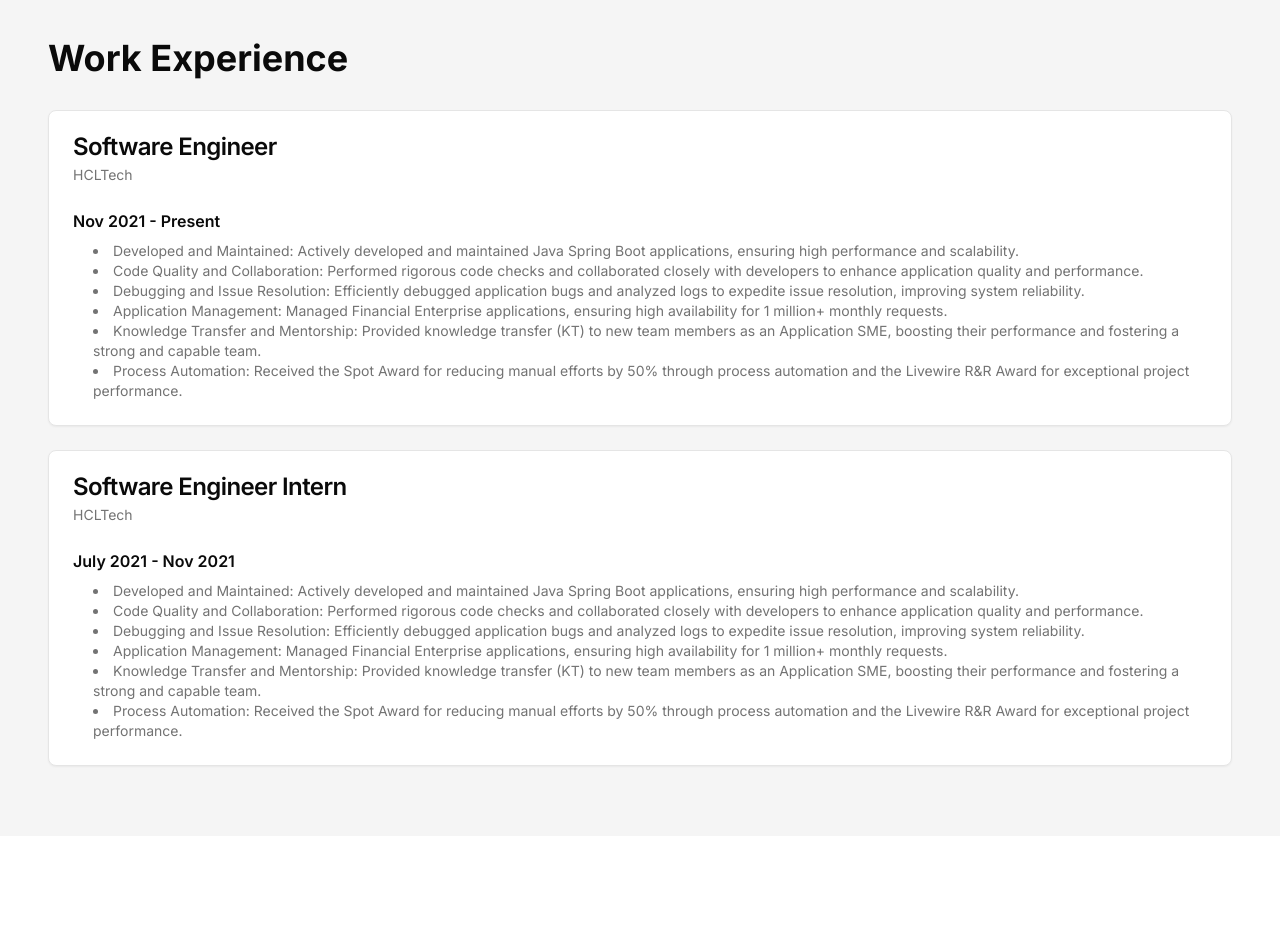
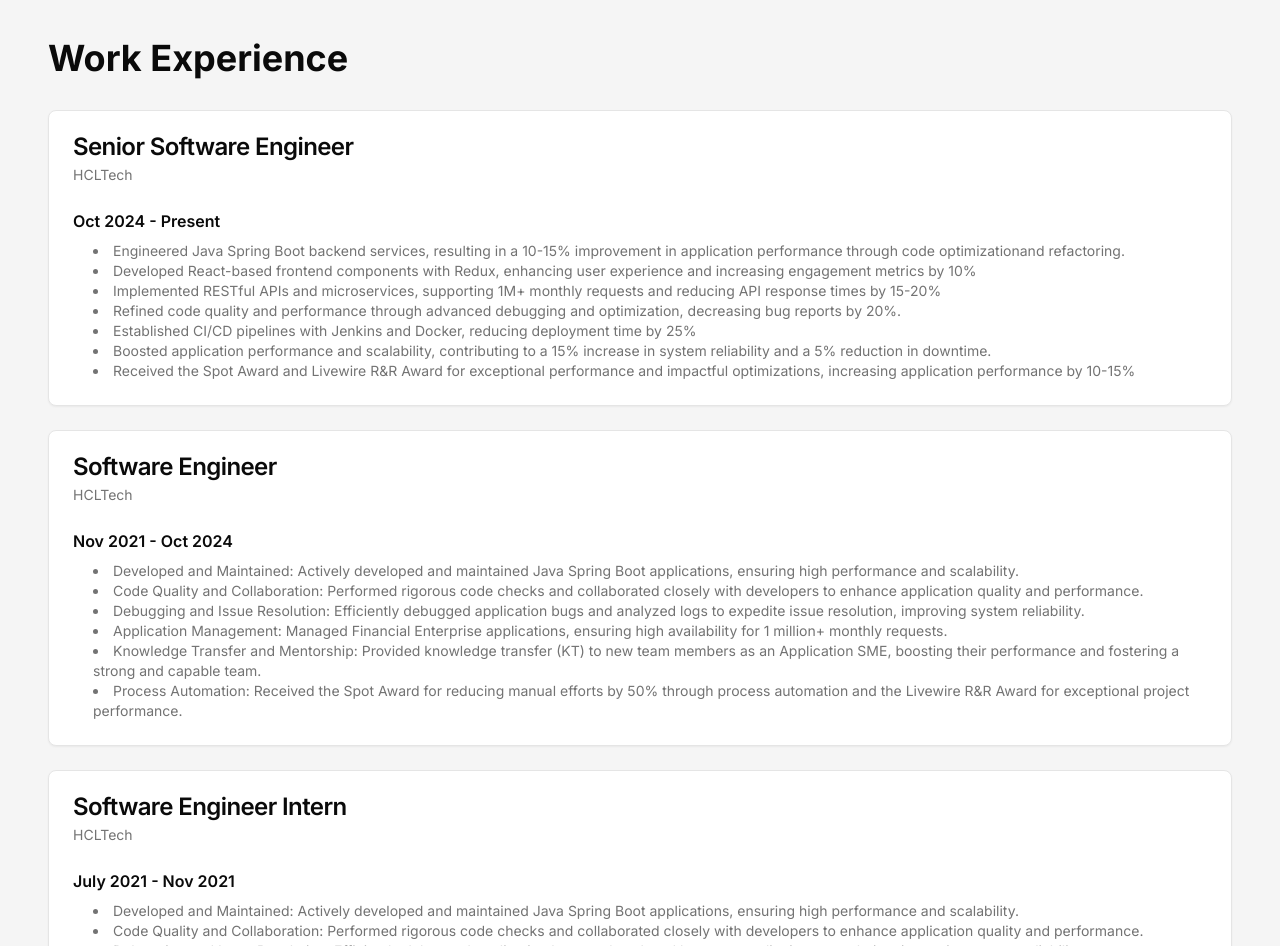
Before and after one commit to ved-asole/nextjs-portfolio, a Next.js app: page / in a window 1280 px wide. Shown: the part 2420-3366 px from the top of the page. Built offline with nearby package versions, Linux system fonts and the light colour scheme.

Commit message:
refactor: Add new experience entry for Senior Software Engineer role at HCLTech

```diff
--- a/components/portfolio/experience.tsx
+++ b/components/portfolio/experience.tsx
@@ -6,9 +6,23 @@
 
   const experiences = [
     {
+      title: 'Senior Software Engineer',
+      company: 'HCLTech',
+      period: 'Oct 2024 - Present',
+      description: [
+        "Engineered Java Spring Boot backend services, resulting in a 10-15% improvement in application performance through code optimizationand refactoring.",
+        "Developed React-based frontend components with Redux, enhancing user experience and increasing engagement metrics by 10%",
+        "Implemented RESTful APIs and microservices, supporting 1M+ monthly requests and reducing API response times by 15-20%",
+        "Refined code quality and performance through advanced debugging and optimization, decreasing bug reports by 20%.",
+        "Established CI/CD pipelines with Jenkins and Docker, reducing deployment time by 25%",
+        "Boosted application performance and scalability, contributing to a 15% increase in system reliability and a 5% reduction in downtime.",
+        "Received the Spot Award and Livewire R&R Award for exceptional performance and impactful optimizations, increasing application performance by 10-15%"
+      ]
+    },
+    {
       title: 'Software Engineer',
       company: 'HCLTech',
-      period: 'Nov 2021 - Present',
+      period: 'Nov 2021 - Oct 2024',
       description: [
         "Developed and Maintained: Actively developed and maintained Java Spring Boot applications, ensuring high performance and scalability.",
         "Code Quality and Collaboration: Performed rigorous code checks and collaborated closely with developers to enhance application quality and performance.",
```
